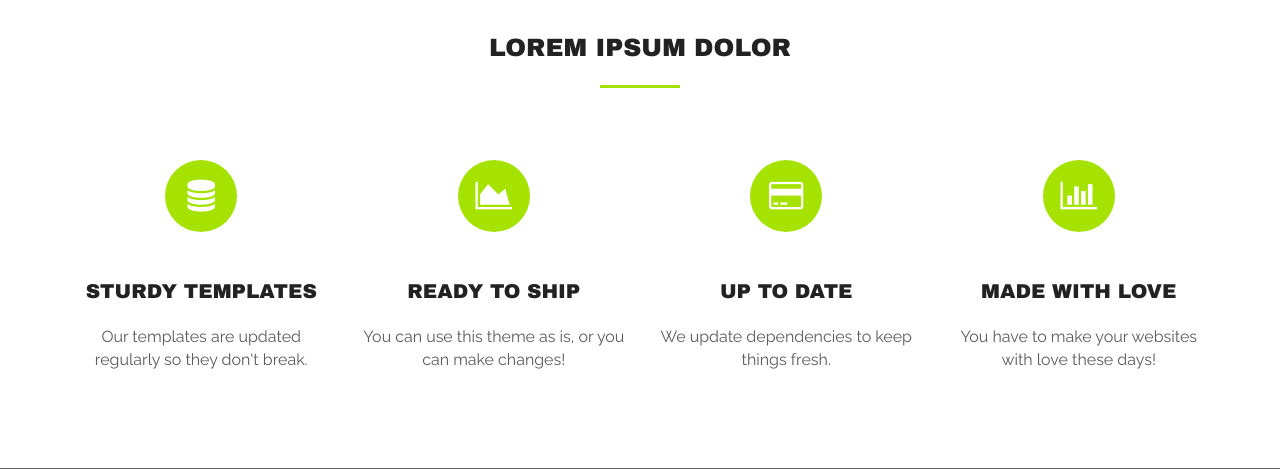
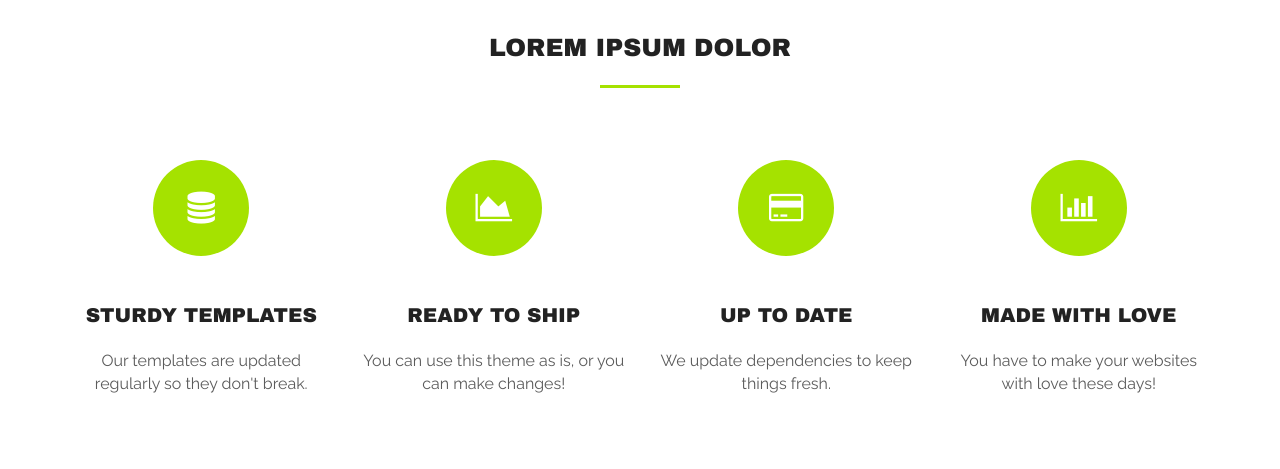
Before and after one commit to DawidGaleziewski/akademia-17334, a PHP site: page / in a window 1280 px wide. Shown: the part 641-1110 px from the top of the page. Run offline with PHP 8.4, Linux system fonts and the light colour scheme; some libraries are stand-ins or nearby versions; grey boxes are pictures that could not be loaded.

Commit message:
changed icon sizes

```diff
--- a/app/scss/theme/_one-page.scss
+++ b/app/scss/theme/_one-page.scss
@@ -20,10 +20,10 @@
 
             .icon-about {
                 color: $color-text-primary;
-                width: $base-font-size * 4.5;
-                height: $base-font-size * 4.5;
+                width: $base-font-size + 80;
+                height: $base-font-size + 80;
                 border-radius: 100%;
-                line-height: $base-font-size * 4.5;
+                line-height: $base-font-size * 6;
                 background-color: $color-primary;
                 margin: $margin-none auto $baseline;
             }
```
Also changed, not shown: app/css/main.css.
